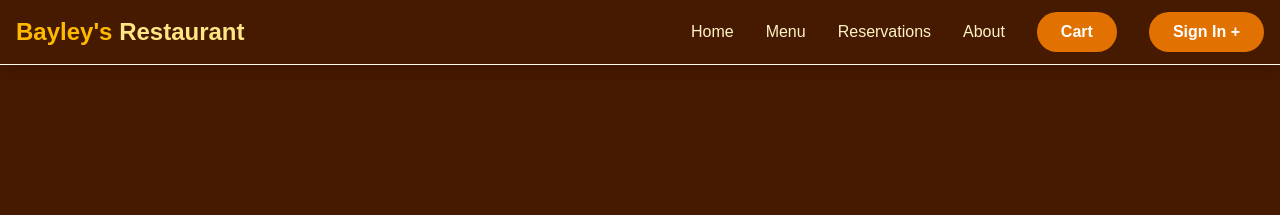
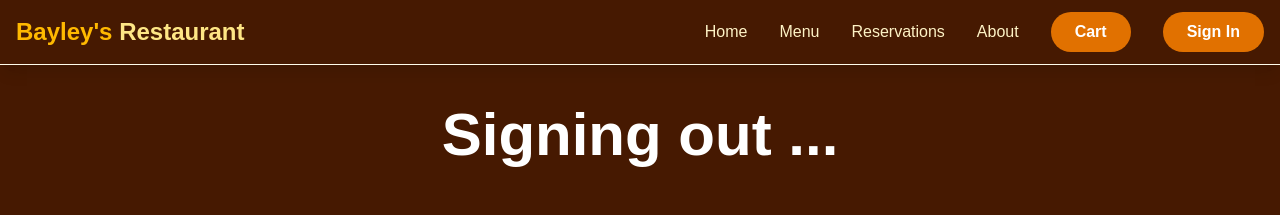
Before and after one commit to vidu2007/restaurant-website, a Next.js app: page /sign-out in a window 1280 px wide. Before the commit this address had no page. Shown: the top 215 px of the page. Built offline with nearby package versions, Linux system fonts and the light colour scheme.

Commit message:
update 1.2.3
minor features added

```diff
--- a/app/(routes)/cart/page.js
+++ b/app/(routes)/cart/page.js
@@ -2,12 +2,24 @@
 
 import React from 'react'
 import { useSelector } from 'react-redux'
+import { useEffect } from 'react'
+import { useRouter } from 'next/navigation'
 import CartProduct from '@/components/CartProduct'
 
 export default function page() {
 
+    const router = useRouter();
+
     const cartItems = useSelector((state) => state.cart);
+    const user = useSelector((state) => state.auth.user);
     console.log(cartItems);
+
+    useEffect(() => {
+        if(user === null) {
+            alert('Please sign-in to continue');
+            router.push('/sign-in');
+        }
+    }, [])
 
   return (
     <section className='text-black p-0'>
--- a/app/(routes)/sign-in/page.js
+++ b/app/(routes)/sign-in/page.js
@@ -5,6 +5,7 @@ import { useState } from 'react'
 import { useDispatch } from 'react-redux';
 import { setUser } from '@/app/store/authSlice';
 import { useRouter } from 'next/navigation';
+import Link from 'next/link';
 import { useSignInWithEmailAndPassword } from 'react-firebase-hooks/auth';
 import { auth } from '@/firebase/config';
 
@@ -63,6 +64,11 @@ export default function SignIn() {
                 <button type='submit' onClick={(e) => handleSignUp(e)} className='w-full bg-amber-800 text-white px-4 py-2 rounded-md hover:bg-amber-900 transition-colors duration-300'>Sign-In</button>
             </div>
         </form>
+
+        <div>
+            <h3 className='text-white text-center'>Don't have an account? <span className='text-amber-200 hover:text-amber-500 transition-colors'> <Link href='/sign-up'>create an account</Link> </span> </h3>
+        </div>
+
     </div>
   )
 }
--- /dev/null
+++ b/app/(routes)/sign-out/page.js
@@ -0,0 +1,20 @@
+'use client'
+
+import React from "react";
+import { useEffect } from "react";
+import { useRouter } from "next/navigation";
+import { useDispatch } from "react-redux";
+import { clearUser } from "@/app/store/authSlice";
+
+export default function page() {
+    // const dispatch = useDispatch();
+    // const router = useRouter();
+
+    // useEffect(() => {
+    //     dispatch(() => clearUser())
+    // }, []);
+
+    return(
+        <h1 className="text-4xl md:text-5xl lg:text-6xl font-bold text-center text-white mt-10 mb-5">Signing out ...</h1>
+    )
+}
--- a/components/NavBar.js
+++ b/components/NavBar.js
@@ -1,12 +1,20 @@
 'use client'
 
-import { useState } from 'react';
+import { useState, useEffect } from 'react';
 import { useSelector } from 'react-redux';
 import Link from 'next/link';
 
 export default function RestaurantNavbar() {
   const [isMenuOpen, setIsMenuOpen] = useState(false);
-  const user = useSelector((state) => state.auth.user)
+  const user = useSelector((state) => state.auth.user);
+
+  useEffect(() => {
+    const CheckUser = () => {
+      if(user === null) {
+
+      }
+    }
+  }, [])
 
   const navLinks = [
     { name: 'Home', href: '/' },
@@ -61,8 +69,8 @@ export default function RestaurantNavbar() {
               <Link href='/cart' className="bg-amber-600 hover:bg-amber-700 text-white px-6 py-2 rounded-full font-semibold transition-colors duration-200">
                 Cart
               </Link>
-              <Link href='/sign-in' className="bg-amber-600 hover:bg-amber-700 text-white px-6 py-2 rounded-full font-semibold transition-colors duration-200">
-                Sign In + {user}
+              <Link href={user === null ? '/sign-in' : '/sign-out'} className="bg-amber-600 hover:bg-amber-700 text-white px-6 py-2 rounded-full font-semibold transition-colors duration-200">
+                {user === null ? 'Sign In' : 'Sign Out' }
               </Link>
             </div>
           </div>
--- a/package.json
+++ b/package.json
@@ -17,8 +17,8 @@
     "firebase": "^12.6.0",
     "mongoose": "^9.0.0",
     "next": "^16.0.8",
-    "react": "^19.2.1",
-    "react-dom": "^19.2.1",
+    "react": "^19.2.2",
+    "react-dom": "^19.2.2",
     "react-firebase-hooks": "^5.1.1",
     "react-redux": "^9.2.0",
     "react-toastify": "^11.0.5"
```
Also changed, not shown: 1 other file (tests, documents, lock files or other folders).
